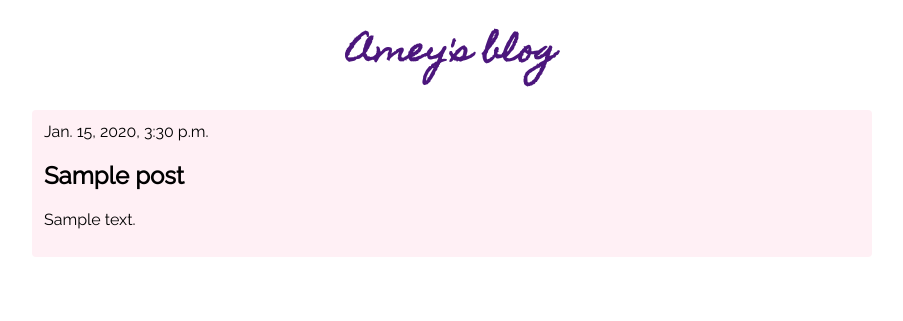
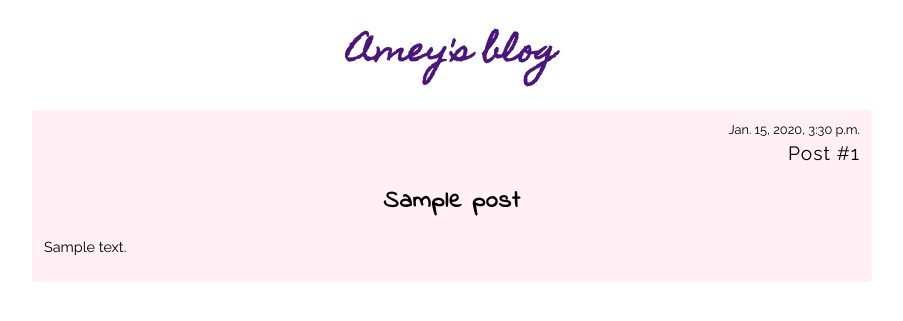
Before and after one commit to ameybhavsar24/django-blog, a Django app: page /post/1/ in a window 1280 px wide. Shown: the top 321 px of the page, without its empty margins (188-1091 px from the left). Run offline with Django 3.2, Linux system fonts and the light colour scheme; tables that the repository leaves empty hold one stand-in row (values such as "Sample post"); some libraries are stand-ins or nearby versions.

Commit message:
added post numbers

```diff
--- a/blog/static/css/blog.css
+++ b/blog/static/css/blog.css
@@ -26,13 +26,25 @@
 
        .post .publishedDate {
            font-size: 80%;
+           float: right;
        }
-
+       .textCenter {
+         text-align: center;
+       }
        .post .title {
            font-family: 'Indie Flower', cursive;
            letter-spacing: 1px;
        }
-
+       .text {
+         font-size: 90%;
+       }
+       .post .index {
+         font-family: 'Raleway', cursive;
+         letter-spacing: 1px;
+         text-align: right;
+         font-size: 120%;
+         /* float: right; */
+       }
        a {
            color : #4b167c;
            text-decoration: none;
--- a/blog/templates/blog/post_detail.html
+++ b/blog/templates/blog/post_detail.html
@@ -3,11 +3,13 @@
 {% block content %}
     <div class="post">
         {% if post.published_date %}
-            <div class="date">
+            <div class="publishedDate">
                 {{ post.published_date }}
             </div>
+            <p class="index">Post #{{post.pk}}</p>
         {% endif %}
-        <h2>{{ post.title }}</h2>
-        <p>{{ post.text|safe|linebreaksbr }}</p>
+        <h2 class="title textCenter">{{ post.title }}</h2>
+        <p class="text">{{ post.text|safe|linebreaksbr }}</p>
+
     </div>
 {% endblock %}
```
